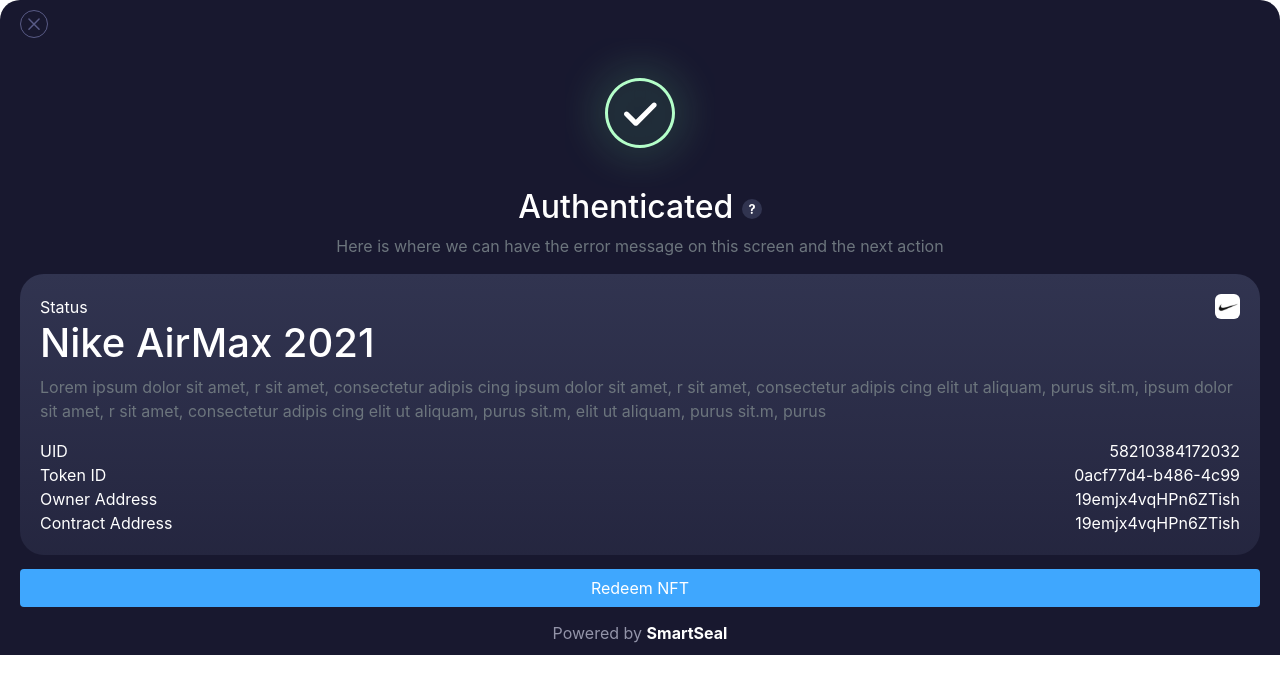
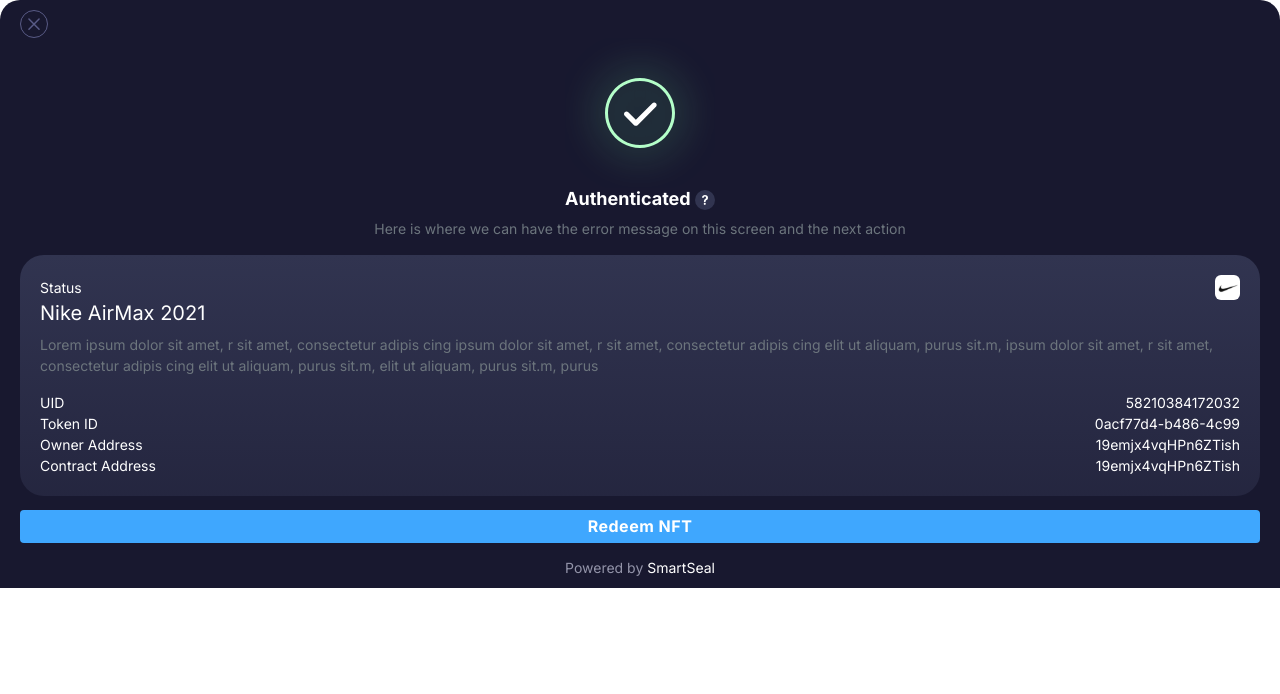
Before and after one commit to sockhodler/authentication-page, a Vue app: page / in a window 1280 px wide. Shown: the top 694 px of the page. Built offline with nearby package versions, Linux system fonts and the light colour scheme.

Commit message:
feature(style): add base typography

```diff
--- a/src/assets/styles/_typography.scss
+++ b/src/assets/styles/_typography.scss
@@ -0,0 +1,33 @@
+@import url('https://fonts.googleapis.com/css2?family=Inter:wght@400;700&display=swap');
+@import url('https://fonts.googleapis.com/css2?family=Roboto+Mono:wght@400;500&display=swap');
+
+* {
+  font-family: 'Inter', sans-serif;
+  font-weight: normal;
+}
+
+h1 {
+  font-size: 20px;
+  font-weight: 500;
+  font-size: 20px;
+  line-height: 26px;
+}
+
+h2 {
+  font-weight: bold;
+  font-size: 18px;
+  line-height: 22px;
+}
+
+div, p {
+  font-weight: normal;
+  font-size: 14px;
+  line-height: 150%;
+}
+
+.btn {
+  font-weight: bold;
+  font-size: 16px;
+  line-height: 19px;
+  letter-spacing: 0.5px;
+}
```
Also changed, not shown: src/assets/styles/_colors.scss (line endings or trailing spaces), src/assets/styles/base.scss (line endings or trailing spaces).
